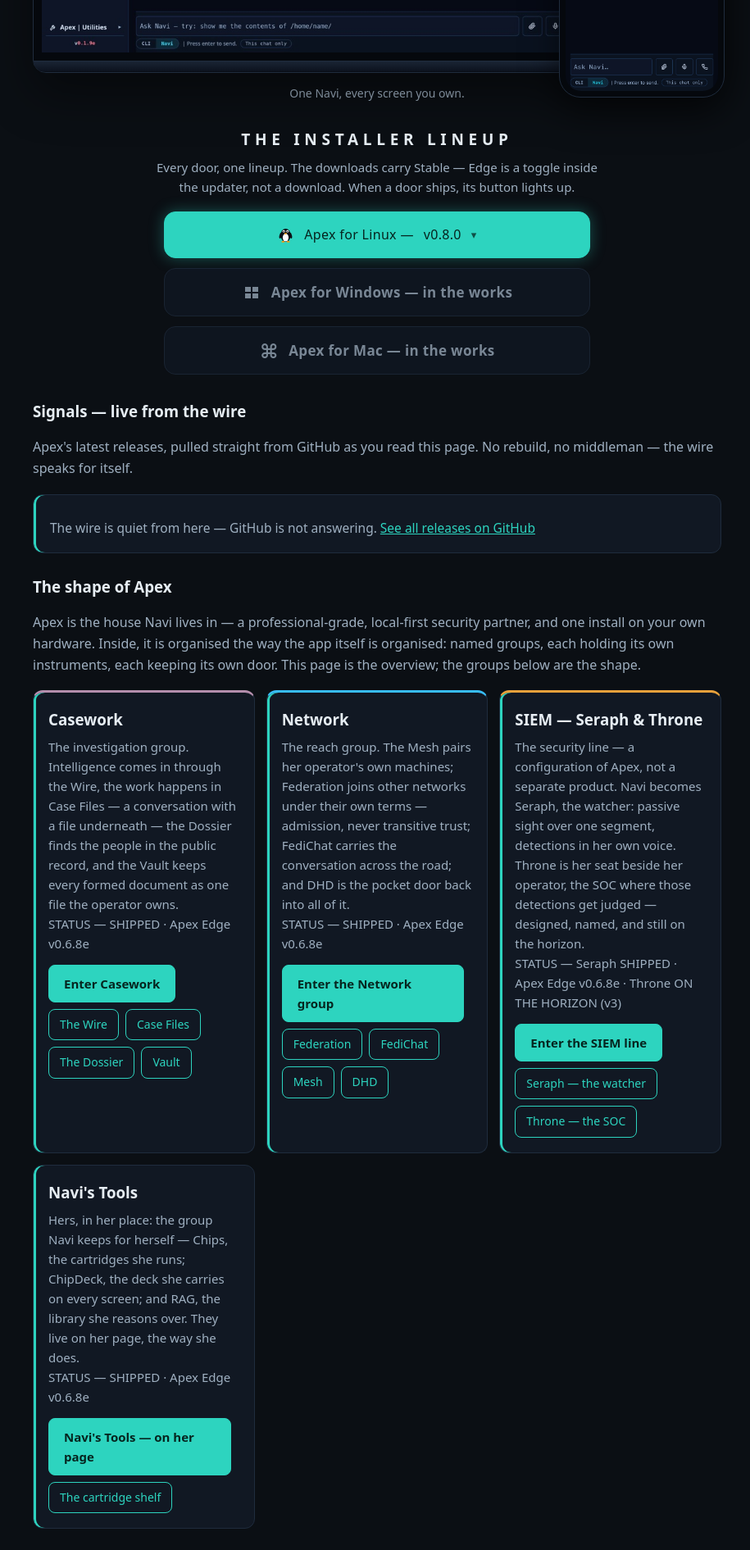
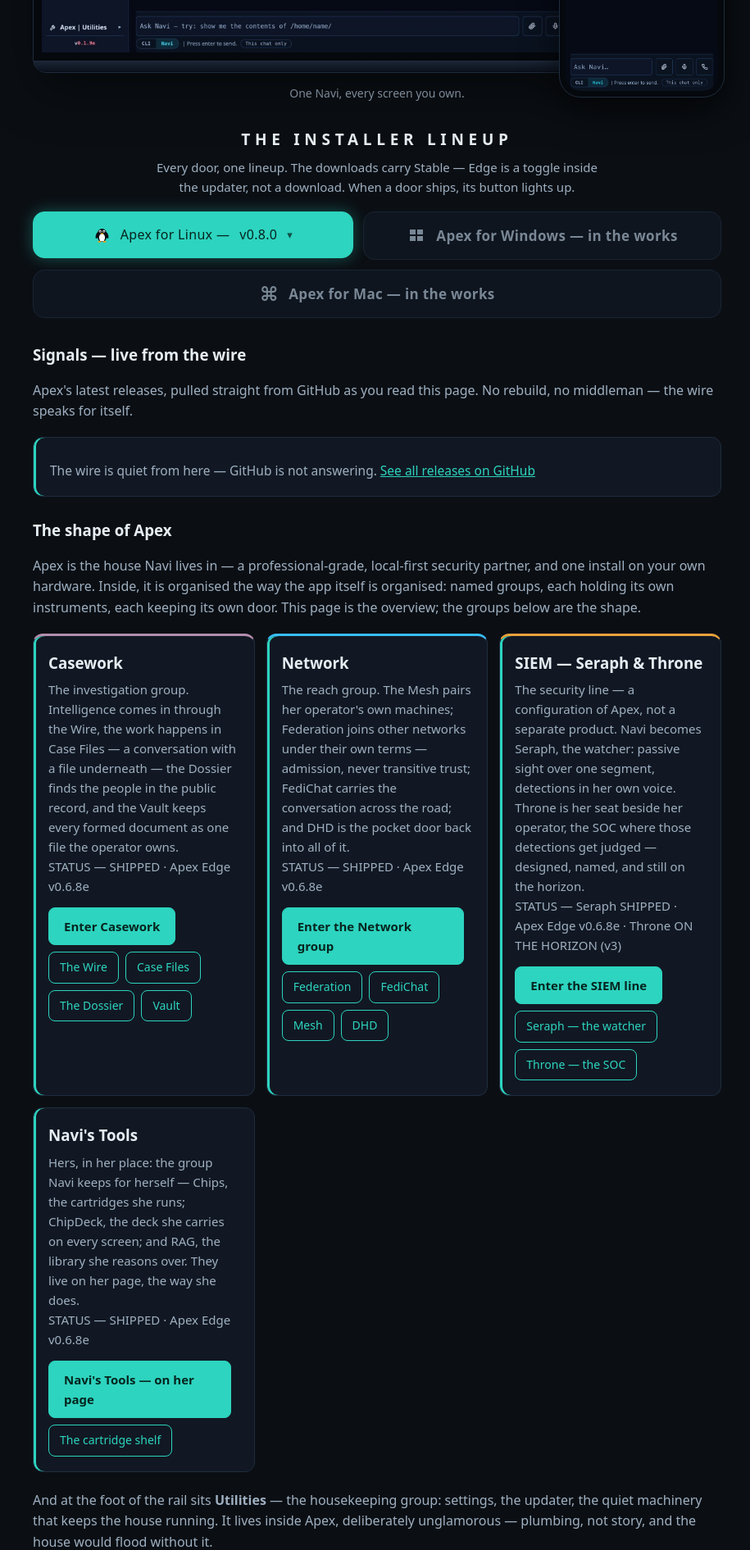
Before and after one commit to AlexKollar/nocturnerow, a Jekyll site: the page built from apex.html, in a window 1280 px wide. Shown: the part 994-2885 px from the top of the page at 82% size, without its empty margins (180-1095 px from the left). Built offline with Jekyll 4.4.1, drawn with Linux system fonts in a browser that asks for light colours.

Commit message:
Apex lineup v3: the doors run horizontal, equal sizing, content width
The three doors sit in one row, flex-equal, the row only as wide
as its content; on narrow screens they stack again. Other Edge
references on the page stay, per the operator.

```diff
--- a/apex.html
+++ b/apex.html
@@ -32,7 +32,9 @@ description: "Apex | Powered by Navi — a local-first AI partner for security w
 .ax-lineup{margin:6px auto 30px;text-align:center}
 .ax-lineup-h{font-size:19px;letter-spacing:.3em;color:var(--text);margin:0 0 6px;font-weight:600}
 .ax-lineup-sub{color:var(--muted);font-size:15px;margin:0 auto 18px;max-width:560px}
-.ax-stack{display:flex;flex-direction:column;gap:12px;max-width:520px;margin:0 auto}
+.ax-stack{display:flex;flex-direction:row;flex-wrap:wrap;justify-content:center;gap:12px;width:fit-content;max-width:100%;margin:0 auto}
+.ax-stack>.ax-btn,.ax-stack>.ax-drop{flex:1 1 0}
+.ax-btn{white-space:nowrap}
 .ax-btn{display:flex;align-items:center;justify-content:center;gap:12px;padding:15px 22px;border-radius:14px;min-height:56px;font-size:17px;letter-spacing:.02em;text-decoration:none;background:var(--accent);border:1px solid var(--accent);color:#06251f;font-weight:700;box-shadow:0 0 18px rgba(45,212,191,.35)}
 a.ax-btn:hover{box-shadow:0 0 26px rgba(45,212,191,.55);text-decoration:none}
 .ax-btn.is-soon{background:var(--panel);border:1px solid var(--line);color:var(--muted);opacity:.75;cursor:default;box-shadow:none;font-weight:600}
@@ -49,7 +51,7 @@ a.ax-btn:hover{box-shadow:0 0 26px rgba(45,212,191,.55);text-decoration:none}
 .ax-menu a span,.ax-menu .ax-soon-row span{color:var(--muted);font-size:13px}
 .ax-menu a:hover{background:rgba(45,212,191,.12);text-decoration:none}
 .ax-menu .ax-soon-row{opacity:.55}
-@media (max-width:640px){.ax-btn{font-size:16px}}
+@media (max-width:640px){.ax-btn{font-size:16px;white-space:normal}.ax-stack{flex-direction:column;width:100%}}
 </style>
 <div class="ax-lineup">
 <h3 class="ax-lineup-h">THE INSTALLER LINEUP</h3>
```
